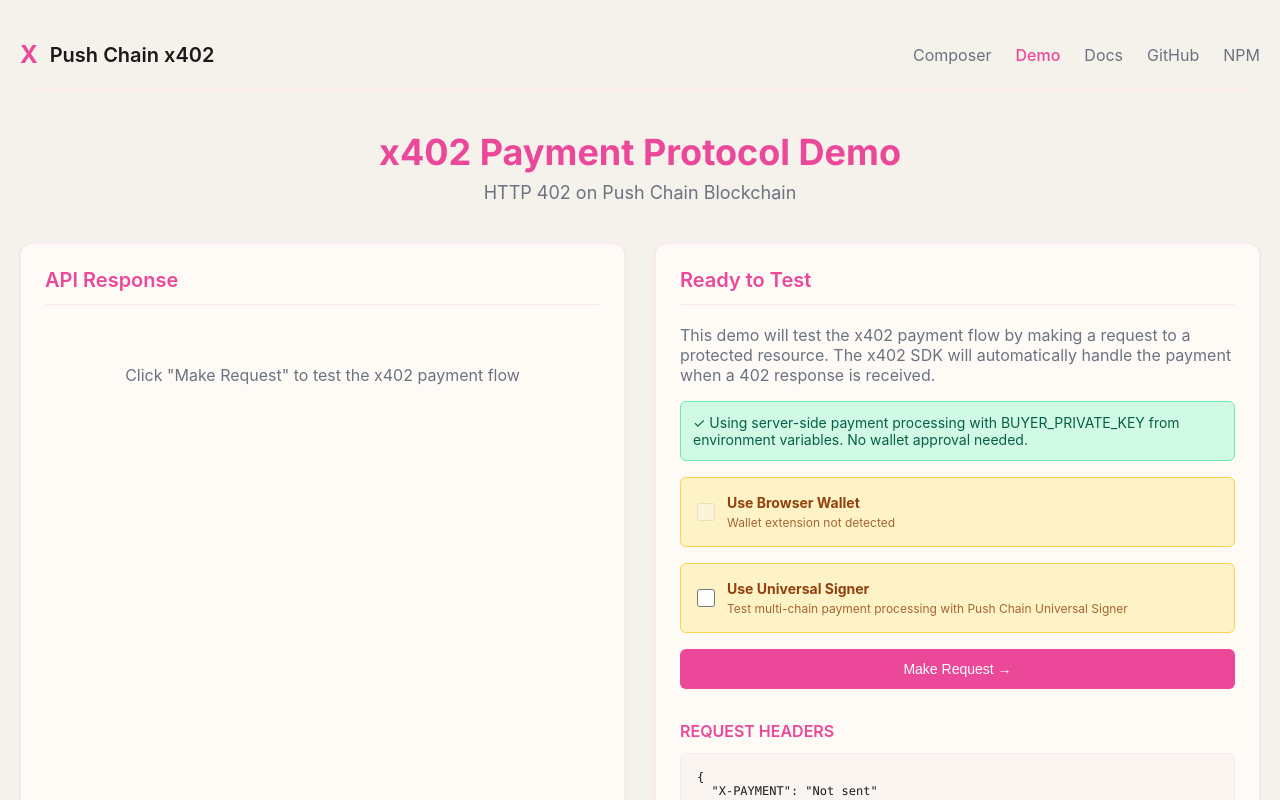
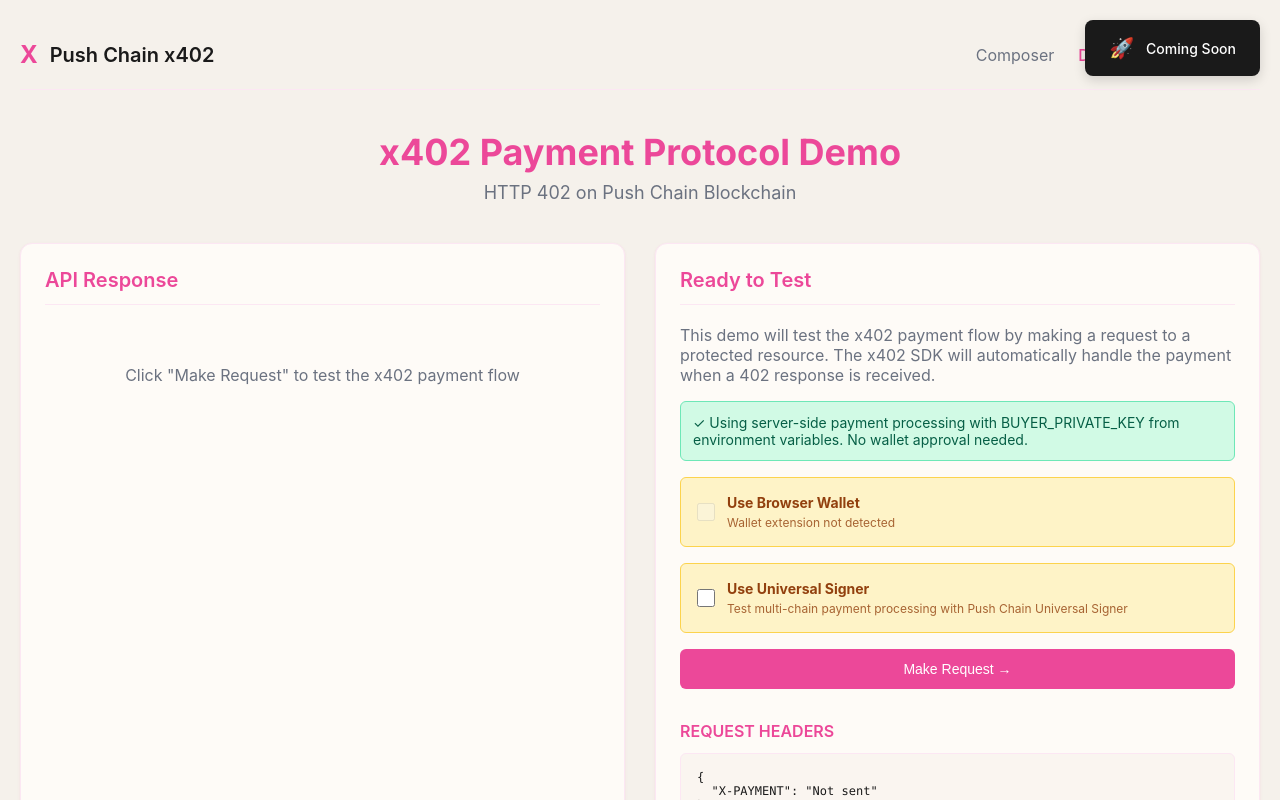
Before and after one commit to SamsShow/pushindexer, a Next.js app: page /demo in a window 1280 px wide. Both pictures are taken after a click on the link "Composer". Shown: the top 800 px of the page. Built offline with nearby package versions, Linux system fonts and the light colour scheme.

Commit message:
Update navigation: remove Docs, add coming soon toast for Composer, update NPM link

```diff
--- a/pages/demo.tsx
+++ b/pages/demo.tsx
@@ -31,6 +31,7 @@
   const [ethersAvailable, setEthersAvailable] = useState<boolean>(false);
   const [isMounted, setIsMounted] = useState<boolean>(false);
   const [hasEthereum, setHasEthereum] = useState<boolean>(false);
+  const [showToast, setShowToast] = useState<boolean>(false);
 
   // Set mounted state after hydration to avoid SSR mismatch
   useEffect(() => {
@@ -205,8 +206,42 @@
     return `https://donut.push.network/tx/${txHash}`;
   };
 
+  const handleComposerClick = (e: React.MouseEvent<HTMLAnchorElement>) => {
+    e.preventDefault();
+    setShowToast(true);
+    setTimeout(() => {
+      setShowToast(false);
+    }, 3000);
+  };
+
   return (
     <div className="container">
+      {/* Toast Notification */}
+      {showToast && (
+        <div
+          style={{
+            position: 'fixed',
+            top: '20px',
+            right: '20px',
+            background: '#1a1a1a',
+            color: '#fff',
+            padding: '16px 24px',
+            borderRadius: '8px',
+            boxShadow: '0 4px 12px rgba(0, 0, 0, 0.15)',
+            zIndex: 1000,
+            display: 'flex',
+            alignItems: 'center',
+            gap: '12px',
+            transition: 'all 0.3s ease-out',
+            transform: 'translateX(0)',
+            opacity: 1,
+          }}
+        >
+          <span style={{ fontSize: '20px' }}>🚀</span>
+          <span style={{ fontSize: '14px', fontWeight: '500' }}>Coming Soon</span>
+        </div>
+      )}
+
       {/* Header */}
       <div style={{
         display: 'flex',
@@ -229,11 +264,16 @@
           </div>
         </div>
         <nav style={{ display: 'flex', gap: '24px', alignItems: 'center' }}>
-          <a href="#" style={{ color: '#6b7280', textDecoration: 'none' }}>Composer</a>
+          <a
+            href="#"
+            onClick={handleComposerClick}
+            style={{ color: '#6b7280', textDecoration: 'none', cursor: 'pointer' }}
+          >
+            Composer
+          </a>
           <a href="/demo" style={{ color: '#ec4899', textDecoration: 'none', fontWeight: '500' }}>Demo</a>
-          <a href="#" style={{ color: '#6b7280', textDecoration: 'none' }}>Docs</a>
           <a href="https://github.com" target="_blank" rel="noopener noreferrer" style={{ color: '#6b7280', textDecoration: 'none' }}>GitHub</a>
-          <a href="https://www.npmjs.com/package/@pushchain/x402-sdk" target="_blank" rel="noopener noreferrer" style={{ color: '#6b7280', textDecoration: 'none' }}>NPM</a>
+          <a href="https://www.npmjs.com/package/push-x402?activeTab=readme" target="_blank" rel="noopener noreferrer" style={{ color: '#6b7280', textDecoration: 'none' }}>NPM</a>
         </nav>
       </div>
 
```
